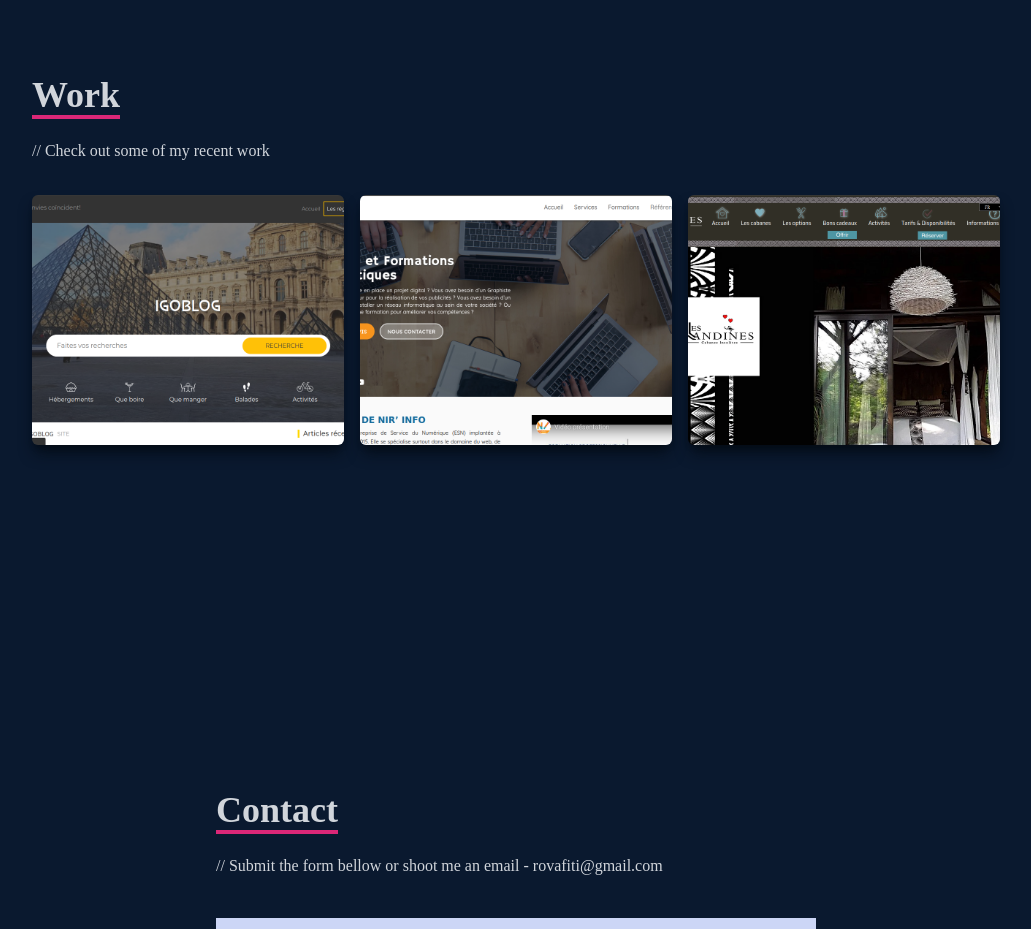
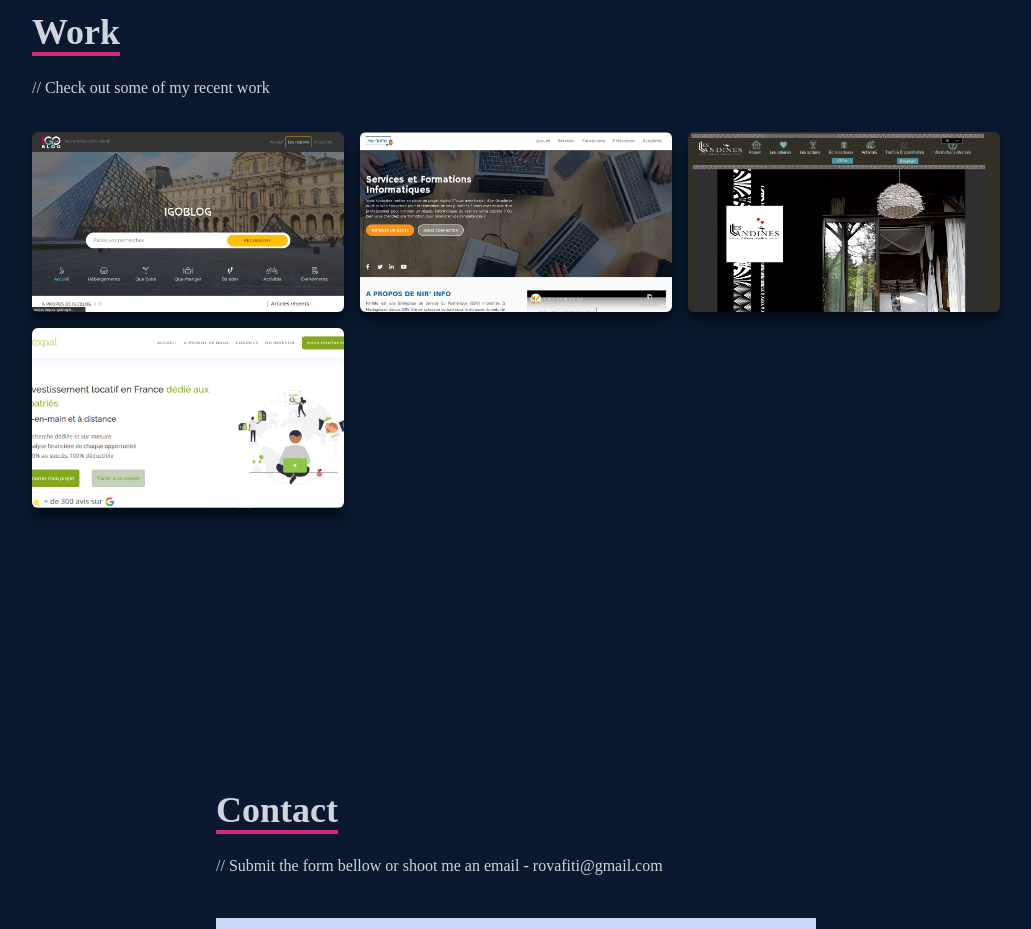
Before and after one commit to RovaFitia/portfolio-react-app, a React (Create React App) app: page / in a window 1280 px wide. Shown: the part 2540-3469 px from the top of the page, without its empty margins (124-1155 px from the left). Built offline with nearby package versions, Linux system fonts and the light colour scheme; the HTML template or start-up script is replaced by a standard one.

Commit message:
feat: update on work component

```diff
--- a/src/components/pages/Work.jsx
+++ b/src/components/pages/Work.jsx
@@ -3,6 +3,7 @@ import React from "react" ;
 import Image1 from "../../assets/Igoblog.png" ;
 import Image2 from "../../assets/Nir-info.png" ;
 import Image3 from "../../assets/Leslandines.png" ;
+import Image4 from "../../assets/myexpat.png" ;
 import { motion, useAnimation } from 'framer-motion';
 import { useEffect, useRef } from 'react';
 
@@ -10,6 +11,7 @@ const datas = [
     {image: Image1, title: 'Blog du site Igoblog', url: 'https://igoblog.fr'} ,
     {image: Image2, title: 'Blog de l\'entreprise IT Nir\'info', url: 'https://nir-info.mg'} ,
     {image: Image3, title: 'Blog du l\'entreprise Leslandines', url:'https://leslandines.com'} ,
+    {image: Image4, title: 'Blog du l\'entreprise My expat', url:'https://myexpat.fr'} ,
 ] ;
 
 const variants = {
@@ -54,7 +56,7 @@ const Work = () => {
                 <motion.div
                     key={index}
                     ref={(ref) => (elementRefs.current[index] = ref)}
-                    style={{ backgroundImage: `url(${item.image})`, backgroundSize: 'cover', backgroundPosition: 'center'}}
+                    style={{ backgroundImage: `url(${item.image})`, backgroundSize: 'cover', backgroundPosition: 'top center'}}
                     className="shadow-lg shadow-[#040c16] group container rounded-md flex justify-center items-center mx-auto content-div"
                     initial='hidden'
                     animate={controls}
@@ -63,7 +65,7 @@ const Work = () => {
                 >
 
                     <div className='opacity-0 group-hover:opacity-100'>
-                        <span className='text-[24px] font-bold text-white tracking-wider text-center'>
+                        <span className='text-[18px] font-bold text-white tracking-wider text-center'>
                             {item.title}
                         </span>
                         <div className='pt-8 text-center'>
--- a/src/index.css
+++ b/src/index.css
@@ -19,7 +19,9 @@
     background-repeat: no-repeat;
     background-size: cover;
     background-position: center;
-    height: 250px;
+    width: 100%;
+    /* height: inherit; */
+    height: 180px;
 }
 
 .content-div:hover {
@@ -28,4 +30,5 @@
         rgba(112, 157, 255, 0.8),
         hsla(242, 74%, 61%, 0.8)
     )!important;
+    text-align: center;
 }
```
